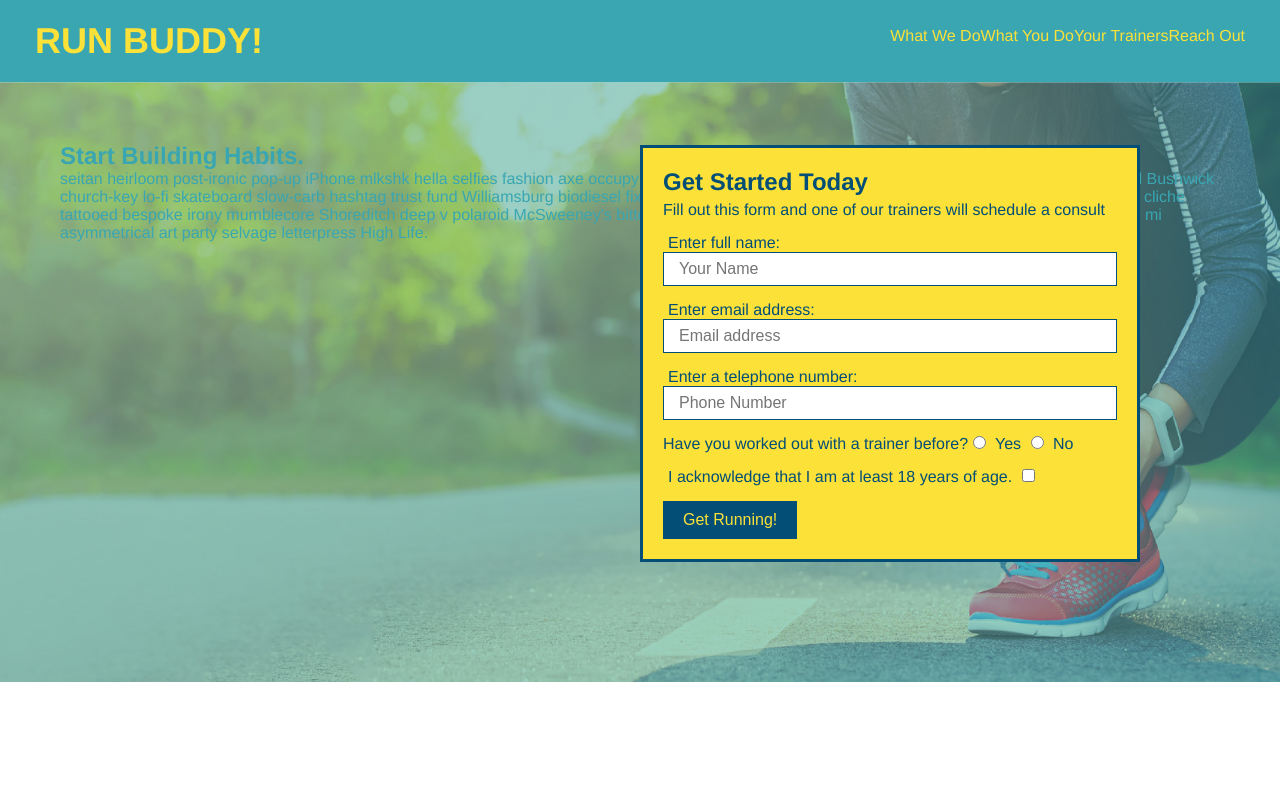
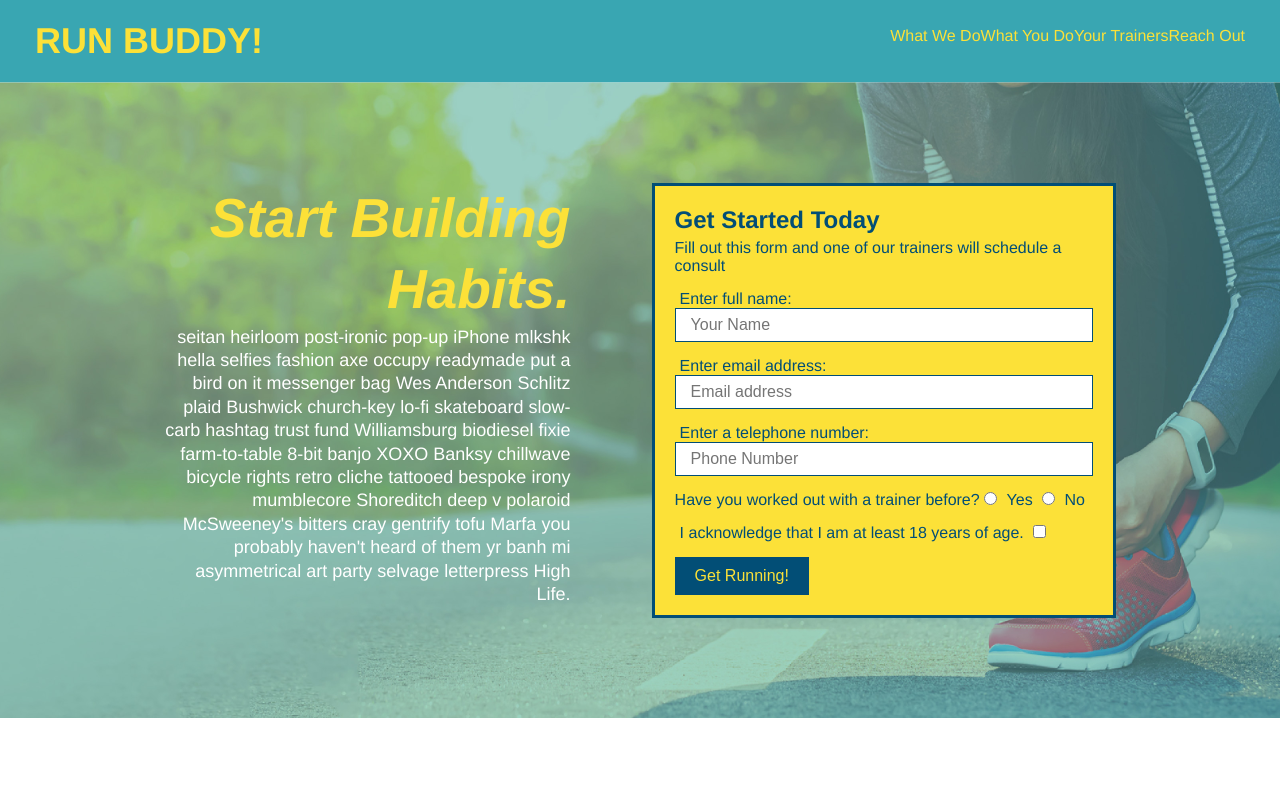
Before and after one commit to sammcowen/run-buddy, a plain HTML site: page index.html in a window 1280 px wide. Shown: the top 799 px of the page. Drawn offline with Linux system fonts and the light colour scheme.

Commit message:
add flexbox to the hero

```diff
--- a/assets/css/style.css
+++ b/assets/css/style.css
@@ -51,15 +51,18 @@ footer {
     background: #fce138;
     width: 100%;
     padding: 40px 35px;
+    display: flex;
+    justify-content: space-between;
+    flex-wrap: wrap;
 }
 footer h2 {
-    display:inline;
+
     color: #024e76;
     font-size:  30px;
     margin: 0;
 }
 footer div {
-    float: right;
+
     line-height: 1.5;
     text-align: right;
 }
@@ -73,22 +76,33 @@ section {
 /* hero style start */
 .hero {
     background-image: url('../images/hero-bg.jpg');
-    height: 600px;
     background-size: cover;
     background-position: center;
-    position:relative;
+    display: flex;
+    justify-content: center;
+    flex-wrap: wrap;
+
 }
-
-/* hero style end */
+.hero-cta {
+    width: 35%;
+    text-align: right;
+    margin: 3.5%;
+    color: #fff;
+    font-size: 18px;
+    line-height: 1.3;
+  }
+ .hero-cta h2 {
+    font-style: italic;
+    font-size: 55px;
+    color: #fce138;
+  }
 .hero-form {
     background-color: #fce138;
     color: #024e76;
     padding: 20px;
-    width: 500px;
     border: solid 3px #024e76;
-    position:absolute;
-    bottom: 120px;
-    right: 140px;
+    width: 40%;
+    margin: 3.5%;
 
 }
 .hero-form h3 {
```
